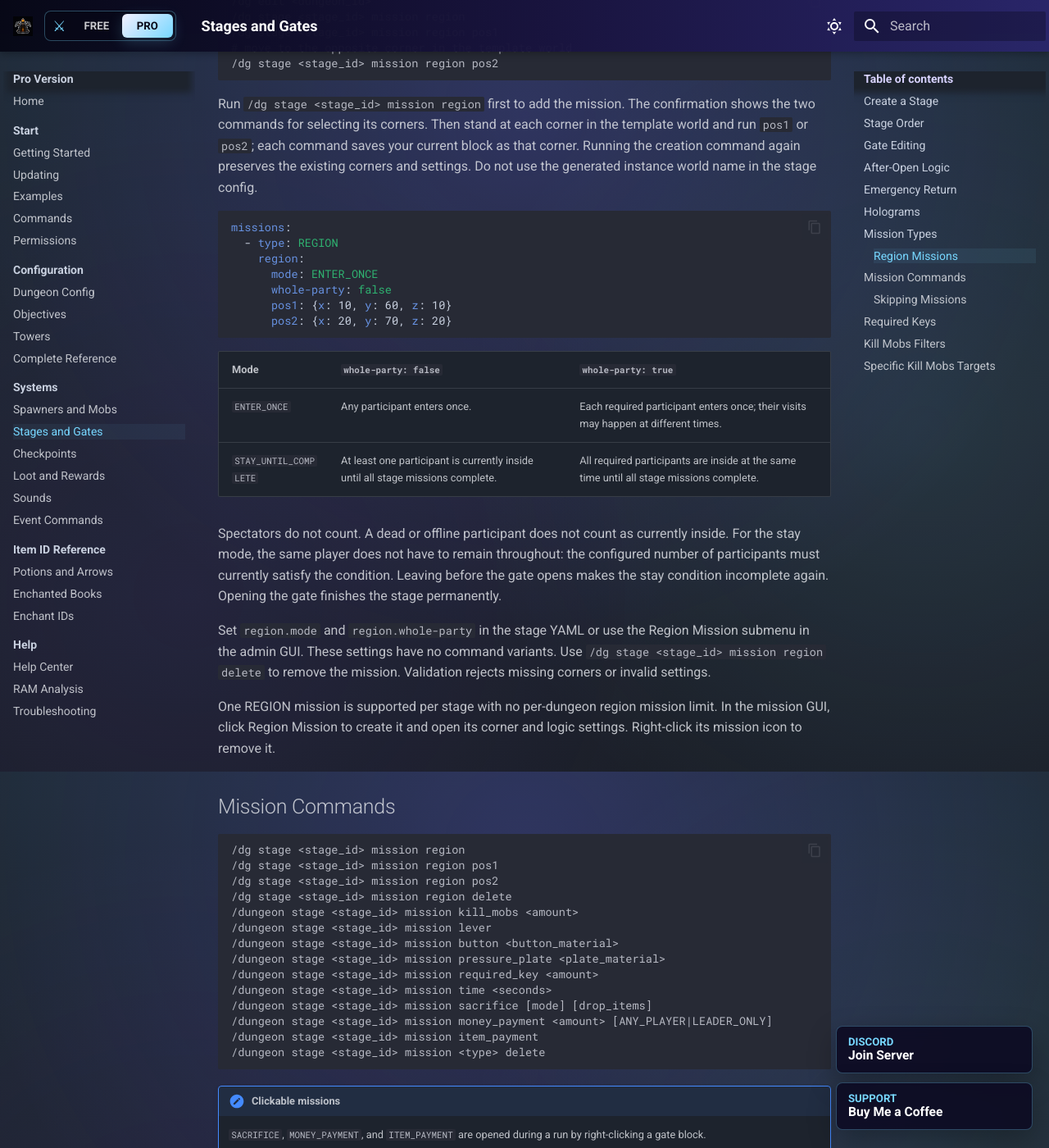
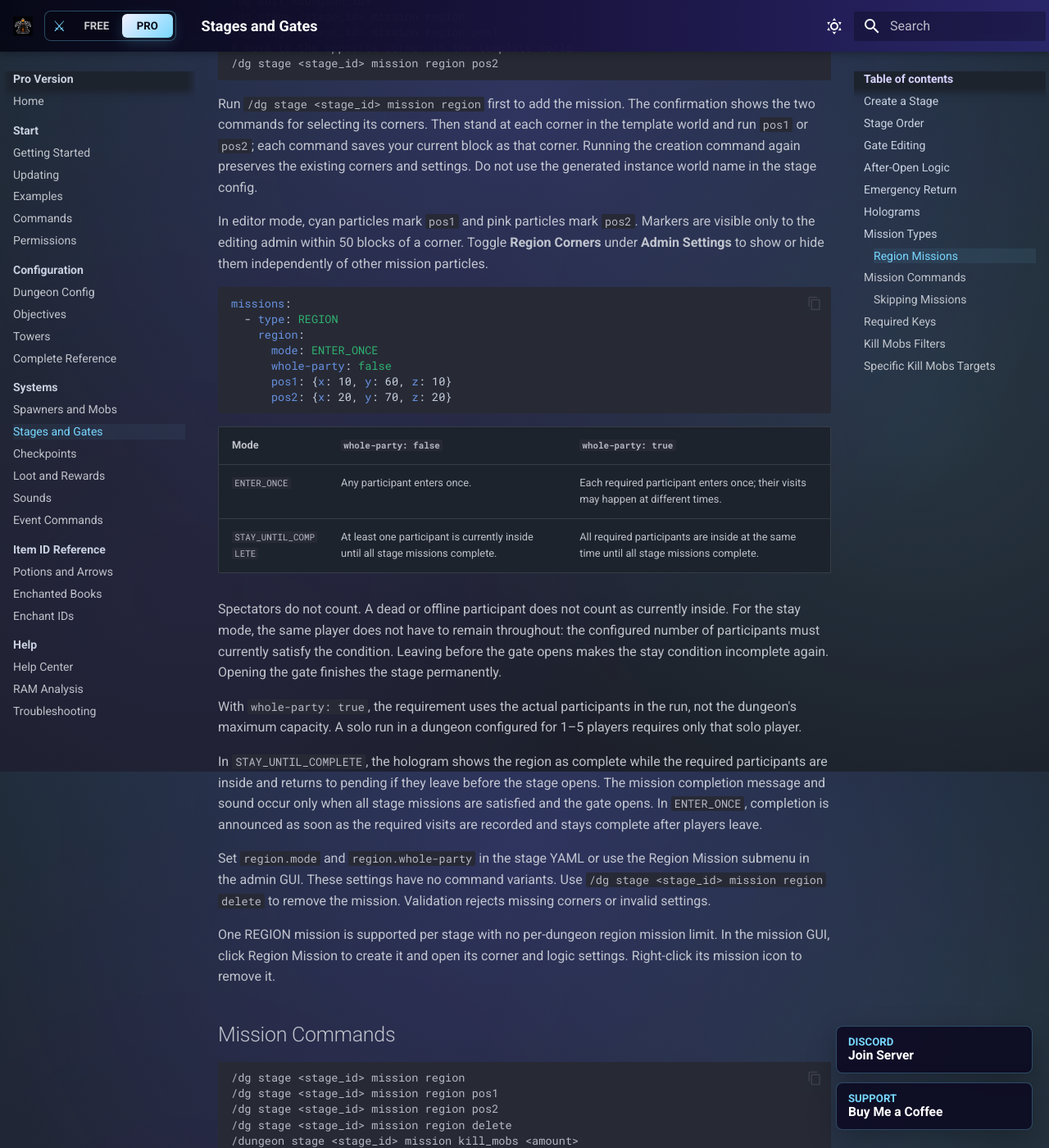
Before and after one commit to wertPL/InstancedDungeons-Docs, an MkDocs documentation site: the page built from docs/pro/stages.md, in a window 1280 px wide and 1400 px high, scrolled down 4459 px. Shown: the whole window at 82% size. Built offline with MkDocs 1.6.1 and Material for MkDocs 9.7.7, drawn with Linux system fonts in a browser that asks for light colours; some of the changed text lies outside the part shown.

Commit message:
Document region progress, corner markers and per-mob mission skipping

````diff
--- a/docs/pro/stages.md
+++ b/docs/pro/stages.md
@@ -175,6 +175,8 @@
 
 Run `/dg stage <stage_id> mission region` first to add the mission. The confirmation shows the two commands for selecting its corners. Then stand at each corner in the template world and run `pos1` or `pos2`; each command saves your current block as that corner. Running the creation command again preserves the existing corners and settings. Do not use the generated instance world name in the stage config.
 
+In editor mode, cyan particles mark `pos1` and pink particles mark `pos2`. Markers are visible only to the editing admin within 50 blocks of a corner. Toggle **Region Corners** under **Admin Settings** to show or hide them independently of other mission particles.
+
 ```yaml
 missions:
   - type: REGION
@@ -191,6 +193,10 @@
 | `STAY_UNTIL_COMPLETE` | At least one participant is currently inside until all stage missions complete. | All required participants are inside at the same time until all stage missions complete. |
 
 Spectators do not count. A dead or offline participant does not count as currently inside. For the stay mode, the same player does not have to remain throughout: the configured number of participants must currently satisfy the condition. Leaving before the gate opens makes the stay condition incomplete again. Opening the gate finishes the stage permanently.
+
+With `whole-party: true`, the requirement uses the actual participants in the run, not the dungeon's maximum capacity. A solo run in a dungeon configured for 1–5 players requires only that solo player.
+
+In `STAY_UNTIL_COMPLETE`, the hologram shows the region as complete while the required participants are inside and returns to pending if they leave before the stage opens. The mission completion message and sound occur only when all stage missions are satisfied and the gate opens. In `ENTER_ONCE`, completion is announced as soon as the required visits are recorded and stays complete after players leave.
 
 Set `region.mode` and `region.whole-party` in the stage YAML or use the Region Mission submenu in the admin GUI. These settings have no command variants. Use `/dg stage <stage_id> mission region delete` to remove the mission. Validation rejects missing corners or invalid settings.
 
@@ -229,7 +235,7 @@
 
 Stage tab completion lists only unlocked, unfinished stages in the player's current instance, including parallel stages with the same order. Mission tab completion lists that stage's mission types and `all`.
 
-Skipping marks the selected missions complete without charging payment costs or performing sacrifice. When every mission is satisfied, normal gate opening, stage events and checkpoint behavior continue. A skipped REGION stay condition cannot block the stage again. `all` affects only the named stage; it never skips a newly unlocked stage.
+Skipping marks the selected missions complete without charging payment costs or performing sacrifice. Skipping `KILL_MOBS` also fills every configured mob target on the hologram, such as `SKELETON: 2/2` and `ZOMBIE: 2/2`, with zero remaining. When every mission is satisfied, normal gate opening, stage events and checkpoint behavior continue. A skipped REGION stay condition cannot block the stage again. `all` affects only the named stage; it never skips a newly unlocked stage.
 
 ## Required Keys
 
````
Also changed, not shown: docs/complete-reference.md (+6 -0 lines), docs/pro/complete-reference.md (+7 -1 lines), docs/stages.md (+6 -0 lines).
